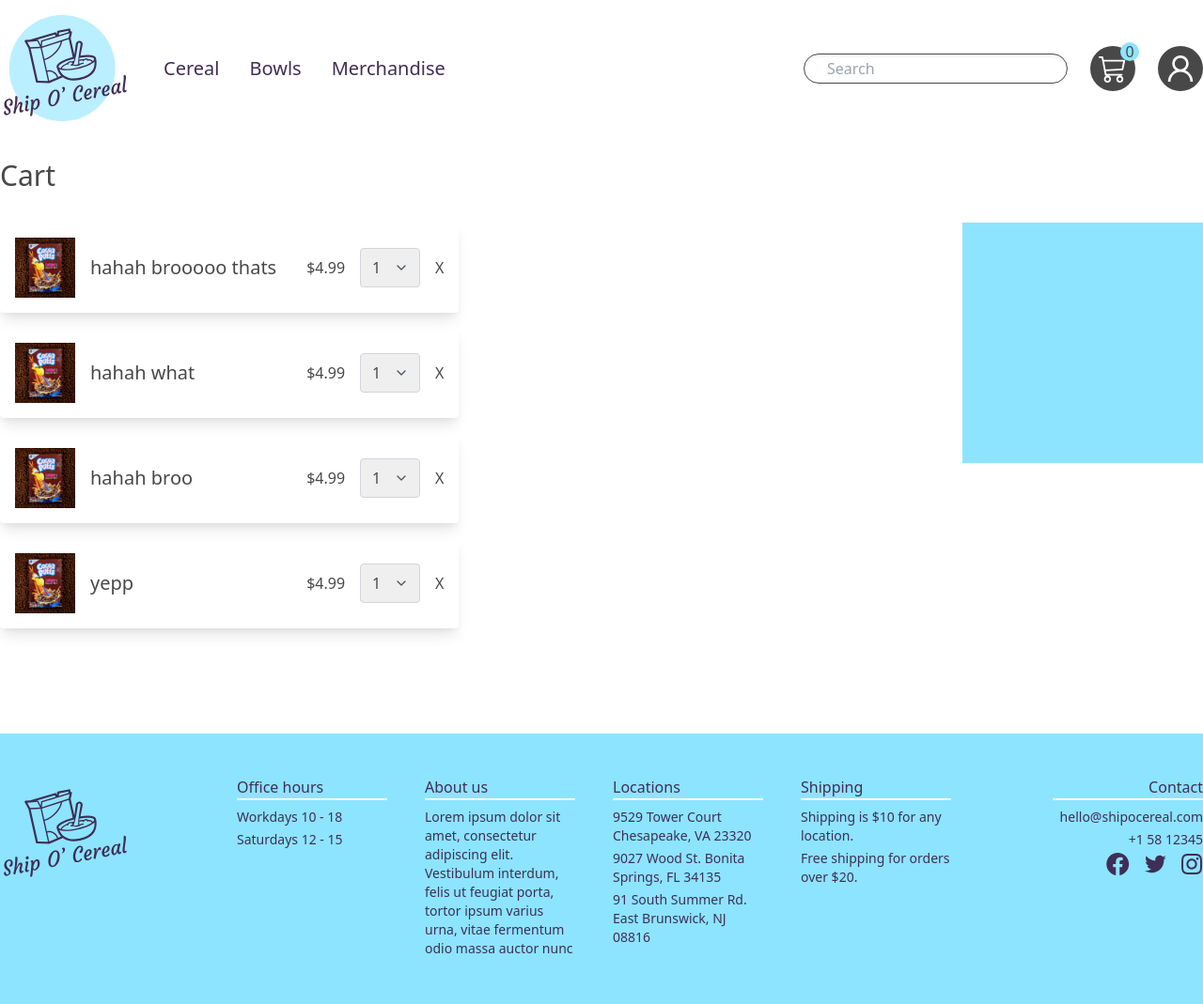
After one commit to MattiMatt8/ship-o-cereal, a Django app: page /cart/ in a window 1280 px wide. The commit adds this page. Shown: the whole page at 94% size. Run offline with Django 3.2, Linux system fonts and the light colour scheme; style sheets or scripts are compiled from the project's sources.

Commit message:
Cart stuff

```diff
--- /dev/null
+++ b/templates/components/cart_item.html
@@ -0,0 +1,23 @@
+{% load static %}
+
+<li class="shadow-lg rounded flex flex-row items-center p-4 mb-4">
+  <img src="{% static 'images/Cereal/coco_puffs.jpg' %}" class="object-cover object-center w-16"/>
+  <h3 class="text-xl ml-4 w-full">{{ product_name }}</h3>
+  <span class="ml-8">$4.99</span>
+  <!-- START Select Amount -->
+  <div class="relative inline ml-4">
+    <select class="rounded border appearance-none border-gray-300 py-2 focus:outline-none focus:ring-2 focus:ring-indigo-200 focus:border-indigo-500 text-base pl-3 pr-10">
+      <option>1</option>
+      <option>2</option>
+      <option>3</option>
+    </select>
+    <span class="absolute right-0 top-0 h-full w-10 text-center text-gray-600 pointer-events-none flex items-center justify-center">
+              <svg fill="none" stroke="currentColor" stroke-linecap="round" stroke-linejoin="round" stroke-width="2"
+                   class="w-4 h-4" viewBox="0 0 24 24">
+                <path d="M6 9l6 6 6-6"></path>
+              </svg>
+            </span>
+  </div>
+  <!-- END Select Amount -->
+  <a href="#" class="ml-4">X</a>
+</li>
--- a/templates/components/footer.html
+++ b/templates/components/footer.html
@@ -7,7 +7,7 @@
       <!-- Office Hours -->
       <div class="w-40 mx-5">
         <h3 class="font-medium">Office hours</h3>
-        <div class="h-0.5 bg-customViolet rounded-full mb-2"></div>
+        <div class="h-0.5 bg-white rounded-full mb-2"></div>
         <div class="font-extralight text-sm">
           <p class="mb-1">Workdays 10 - 18</p>
           <p class="mb-1">Saturdays 12 - 15</p>
@@ -16,7 +16,7 @@
       <!-- About us -->
       <div class="w-40 mx-5">
         <h3 class="font-medium">About us</h3>
-        <div class="h-0.5 bg-customViolet rounded-full mb-2"></div>
+        <div class="h-0.5 bg-white rounded-full mb-2"></div>
         <div class="font-extralight text-sm">
           <p class="mb-1">
             Lorem ipsum dolor sit amet, consectetur adipiscing elit. Vestibulum
@@ -28,7 +28,7 @@
       <!-- Locations -->
       <div class="w-40 mx-5">
         <h3 class="font-medium">Locations</h3>
-        <div class="h-0.5 bg-customViolet rounded-full mb-2"></div>
+        <div class="h-0.5 bg-white rounded-full mb-2"></div>
         <div class="font-extralight text-sm">
           <p class="mb-1">9529 Tower Court Chesapeake, VA 23320</p>
           <p class="mb-1">9027 Wood St. Bonita Springs, FL 34135</p>
@@ -38,7 +38,7 @@
       <!-- Shipping -->
       <div class="w-40 mx-5">
         <h3 class="font-medium">Shipping</h3>
-        <div class="h-0.5 bg-customViolet rounded-full mb-2"></div>
+        <div class="h-0.5 bg-white rounded-full mb-2"></div>
         <div class="font-extralight text-sm">
           <p class="mb-1">Shipping is $10 for any location.</p>
           <p class="mb-1">Free shipping for orders over $20.</p>
@@ -48,7 +48,7 @@
     <!-- Contact -->
     <div class="w-40 text-right">
       <h3 class="font-medium">Contact</h3>
-      <div class="h-0.5 bg-customViolet rounded-full mb-2"></div>
+      <div class="h-0.5 bg-white rounded-full mb-2"></div>
       <div class="font-extralight text-sm">
         <p class="mb-1">hello@shipocereal.com</p>
         <p class="mb-1">+1 58 12345</p>
--- a/templates/product_details.html
+++ b/templates/product_details.html
@@ -51,7 +51,7 @@
             <h3 class="text-3xl mb-4">${{ product.price }}</h3>
             <div>
               <div class="relative inline">
-                <span class="mr-2">Magn</span>
+                <span class="mr-2">Amount</span>
                 <select class="rounded border appearance-none border-gray-300 py-2 focus:outline-none focus:ring-2 focus:ring-indigo-200 focus:border-indigo-500 text-base pl-3 pr-10">
                   {% for amount in amount_list %}
                     <option>{{ amount }}</option>
@@ -98,8 +98,8 @@
     <!-- END Nutrition stuff -->
 
     <!-- START Reviews -->
-    <div class="flex flex-col mt-10 w-1/3 mx-auto">
-      <h1 class="text-2xl font-medium text-center">Reviews</h1>
+    <div class="flex flex-col mt-10 w-1/3">
+      <h1 class="text-2xl font-medium">Reviews</h1>
       <!-- START Single review -->
         {% include 'components/product_review.html' %}
         {% include 'components/product_review.html' %}
--- /dev/null
+++ b/templates/users/cart.html
@@ -0,0 +1,32 @@
+{% extends 'base.html' %}
+{% block content %}
+  <main class="container mx-auto my-10 text-customGray">
+    <h1 class="text-3xl mb-8">Cart</h1>
+    <!-- START Cart Items & View Amount -->
+    <div class="flex flex-row justify-between">
+      <!-- START Cart Items -->
+      <div class="">
+        <ul>
+          <!-- START Item -->
+            {% include 'components/cart_item.html' with product_name='hahah brooooo thats' %}
+            {% include 'components/cart_item.html' with product_name='hahah what' %}
+            {% include 'components/cart_item.html' with product_name='hahah broo' %}
+            {% include 'components/cart_item.html' with product_name='yepp' %}
+          <!-- END Item -->
+        </ul>
+      </div>
+      <!-- END Cart Items -->
+
+      <!-- START View Amount -->
+      <div class="">
+        <div class="bg-customBlue w-64 h-64">
+
+        </div>
+      </div>
+      <!-- END View Amount -->
+
+
+    </div>
+    <!-- END Cart Items & View Amount -->
+  </main>
+{% endblock %}
--- a/users/urls.py
+++ b/users/urls.py
@@ -8,5 +8,6 @@ urlpatterns = [
                                      redirect_authenticated_user=True), name="login"),
     path("logout/", LogoutView.as_view(next_page="login"), name="logout"),
     path('register/', views.register, name="register"),
-    path("profile/", views.profile, name="profile")
+    path("profile/", views.profile, name="profile"),
+    path("cart/", views.cart, name="cart"),
 ]
--- a/users/views.py
+++ b/users/views.py
@@ -10,3 +10,9 @@ def profile(request):
     # TODO: Provide all necessary user data in the context
 
     return render(request, "users/profile.html")
+
+
+def cart(request):
+    # TODO: Provide all necessary cart data for user
+
+    return render(request, "users/cart.html")
```
